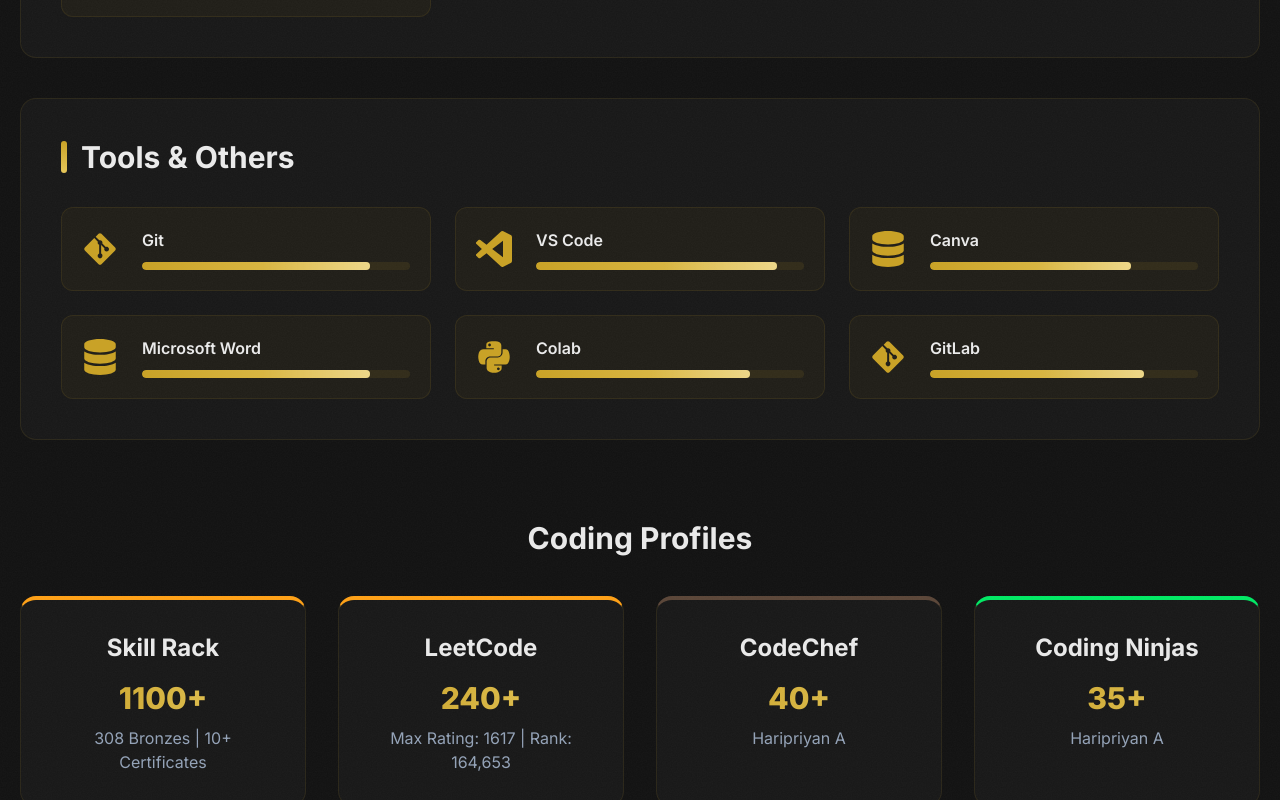
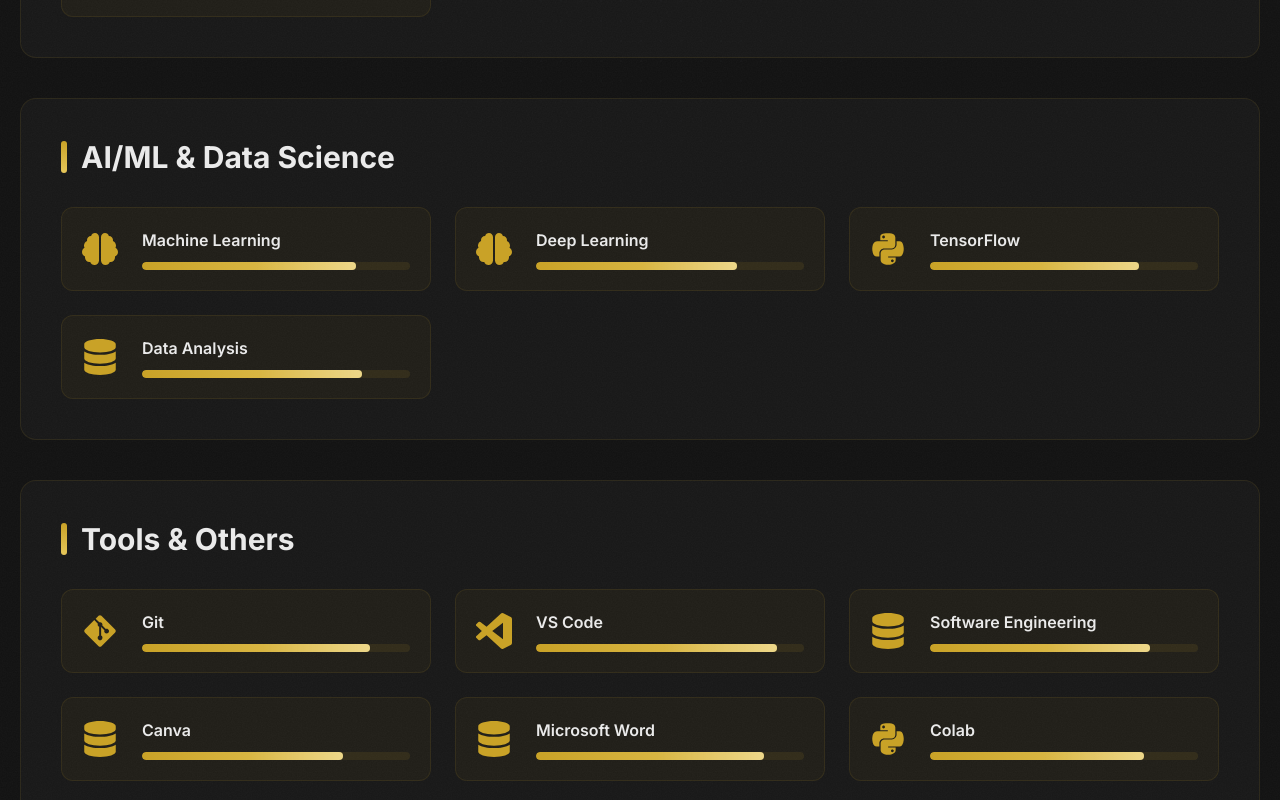
Before and after one commit to haripri0109r/Portfolio, a React (Create React App) app: page / in a window 1280 px wide. Shown: the part 4120-4920 px from the top of the page. Built offline with nearby package versions, Linux system fonts and the light colour scheme.

Commit message:
modified:skills.jsx

```diff
--- a/src/components/Skills.jsx
+++ b/src/components/Skills.jsx
@@ -4,7 +4,7 @@
 import Marquee from './Marquee.jsx';
 import {
   FaReact, FaNodeJs, FaPython, FaJava, FaHtml5, FaCss3Alt,
-  FaJs, FaGitAlt, FaDatabase
+  FaJs, FaGitAlt, FaDatabase, FaBrain
 } from 'react-icons/fa';
 import {
   SiMongodb, SiExpress, SiDjango, SiFlask, SiMysql,
@@ -44,10 +44,20 @@
       ]
     },
     {
+      title: 'AI/ML & Data Science',
+      skills: [
+        { name: 'Machine Learning', icon: <FaBrain />, level: 80 },
+        { name: 'Deep Learning', icon: <FaBrain />, level: 75 },
+        { name: 'TensorFlow', icon: <FaPython />, level: 78 },
+        { name: 'Data Analysis', icon: <FaDatabase />, level: 82 }
+      ]
+    },
+    {
       title: 'Tools & Others',
       skills: [
         { name: 'Git', icon: <FaGitAlt />, level: 85 },
         { name: 'VS Code', icon: <SiVisualstudiocode />, level: 90 },
+        { name: 'Software Engineering', icon: <FaDatabase />, level: 82 },
         { name: 'Canva', icon: <FaDatabase />, level: 75 },
         { name: 'Microsoft Word', icon: <FaDatabase />, level: 85 },
         { name: 'Colab', icon: <FaPython />, level: 80 },
```
